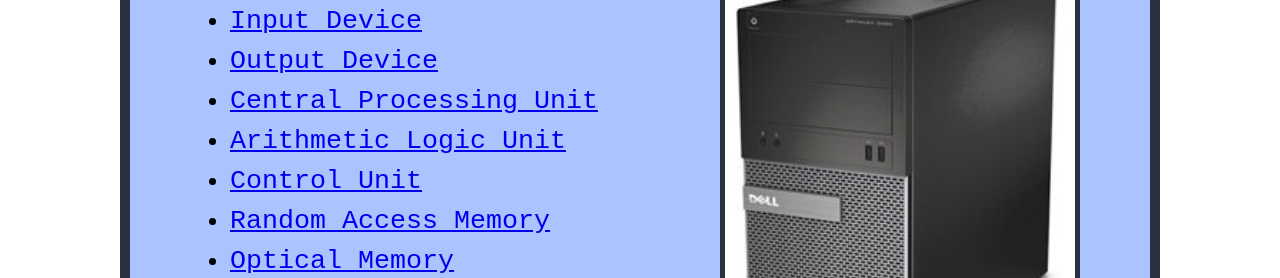
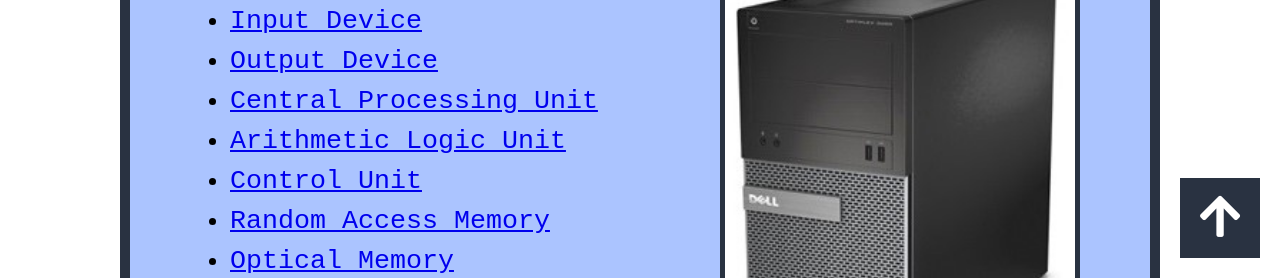
Before and after one commit to kranee/CS10-hardwareterms, a plain HTML site: page Computer Hardware Terms/index.html in a window 1280 px wide. Shown: the part 522-800 px from the top of the page. Drawn offline with Linux system fonts and the light colour scheme.

Commit message:
Add files via upload

```diff
--- a/Computer Hardware Terms/index.html
+++ b/Computer Hardware Terms/index.html
@@ -1,6 +1,7 @@
 <head>
 	<title>Computer Hardwater Terminology</title>
 	<link rel="stylesheet" href="theme.css">
+	<link rel="stylesheet" href="https://use.fontawesome.com/releases/v5.4.1/css/all.css">
 </head>
 
 <body>
@@ -23,7 +24,7 @@
 		</ul>
 	</div class="two">
 
-	<a name="input"> </a>
+	<a class="toc" name="input"> </a>
 	<div class="one">
 		<img src="input.jpg" width="400px">
 		<h2> Input Device </h2>
@@ -92,4 +93,6 @@
 		<img src="logic.png" width="320px" class="left">
 			<p> A logic gate is an alectronic circuit that is made up from many transistors. This type of circuit most often has 2 inputs and only 1 output. These are the building blocks of any computer and helps perform, as the name suggest, logic for the computer. The most common types of logic gates would be the and gate, or gate, and not gate. </p>
 	</div>
+
+	<a class="up" href="#"> <i class="fas fa-arrow-up"> </i> </a>
 </body>
--- a/Computer Hardware Terms/theme.css
+++ b/Computer Hardware Terms/theme.css
@@ -74,3 +74,32 @@ img.bottomright {
 	margin-right: 10px;
 	border: 5px solid #293241;
 }
+
+a.up {
+	position: fixed;
+	width: 50px;
+	height: 50px;
+	bottom: 20px;
+	right: 20px;
+	background: #293241;
+	border: 5px solid #293241;
+	padding: 10px;
+
+	text-align: center;
+	color: white;
+	font-size: 47px;
+}
+
+a.up:hover {
+	color: #293241;
+	background: #abc4ff;
+	border: 5px solid #293241;
+}
+
+html{
+  scroll-behavior: smooth;
+}
+
+a.toc:hover {
+	color: black;
+}
```
